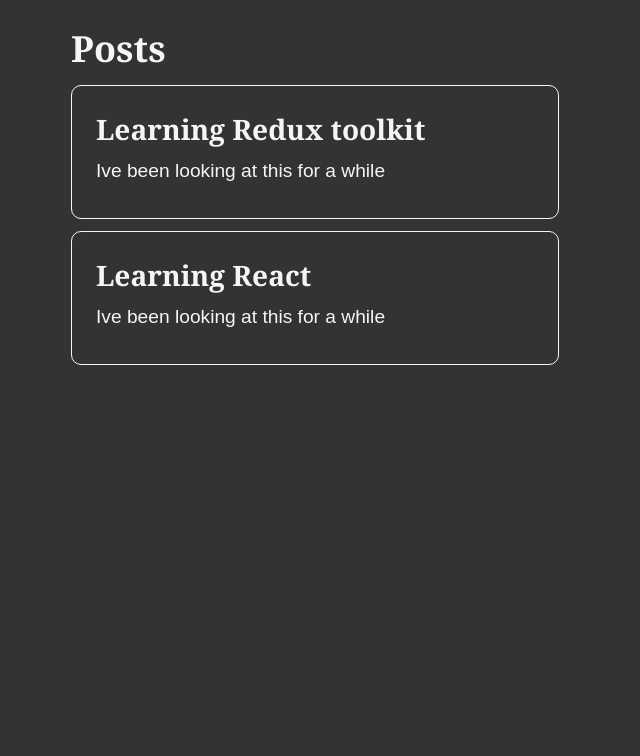
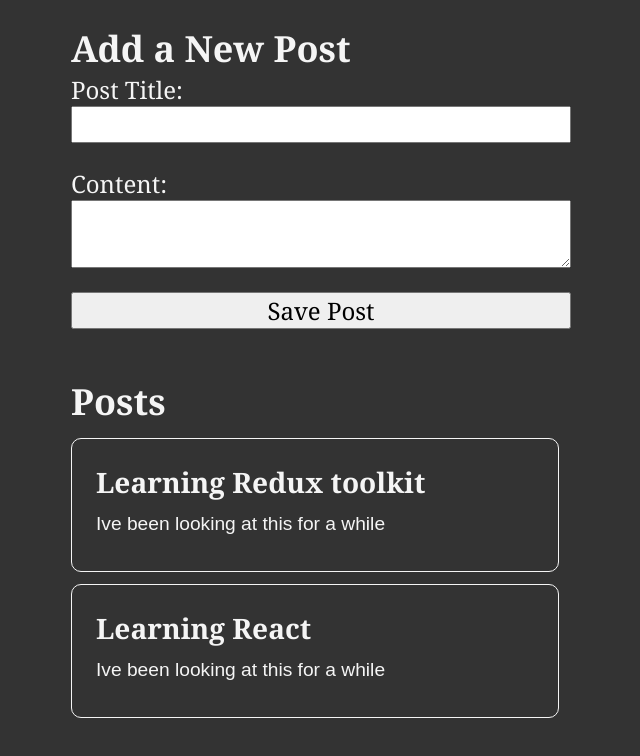
Before and after one commit to NwaguChima/redux_rtkquery, a React (Create React App) app: page / in a window 1280 px wide. Shown: the top 756 px of the page, without its empty margins (319-959 px from the left). Built offline with nearby package versions, Linux system fonts and the light colour scheme.

Commit message:
updated reducer

```diff
--- a/src/App.js
+++ b/src/App.js
@@ -1,10 +1,12 @@
 import Counter from "./features/counter/Counter";
+import AddPostForm from "./features/posts/AddPostForm";
 import PostsList from "./features/posts/PostsList";
 
 function App() {
   return (
     <main className="App">
       {/* <Counter /> */}
+      <AddPostForm />
       <PostsList />
     </main>
   );
--- a/src/features/posts/AddPostForm.jsx
+++ b/src/features/posts/AddPostForm.jsx
@@ -41,6 +41,9 @@
           value={content}
           onChange={onContentChanged}
         />
+        <button type="button" onClick={onSavePostClicked}>
+          Save Post
+        </button>
       </form>
     </section>
   );
--- a/src/features/posts/postsSlice.js
+++ b/src/features/posts/postsSlice.js
@@ -1,4 +1,4 @@
-import { createSlice } from "@reduxjs/toolkit";
+import { createSlice, nanoid } from "@reduxjs/toolkit";
 
 const initialState = [
   {
@@ -16,9 +16,21 @@
 export const postsSlice = createSlice({
   name: "posts",
   initialState,
+
   reducers: {
-    postAdded(state, action) {
-      state.push(action.payload);
+    postAdded: {
+      reducer(state, action) {
+        state.push(action.payload);
+      },
+      prepare(title, content) {
+        return {
+          payload: {
+            id: nanoid(),
+            title,
+            content,
+          },
+        };
+      },
     },
   },
 });
```
